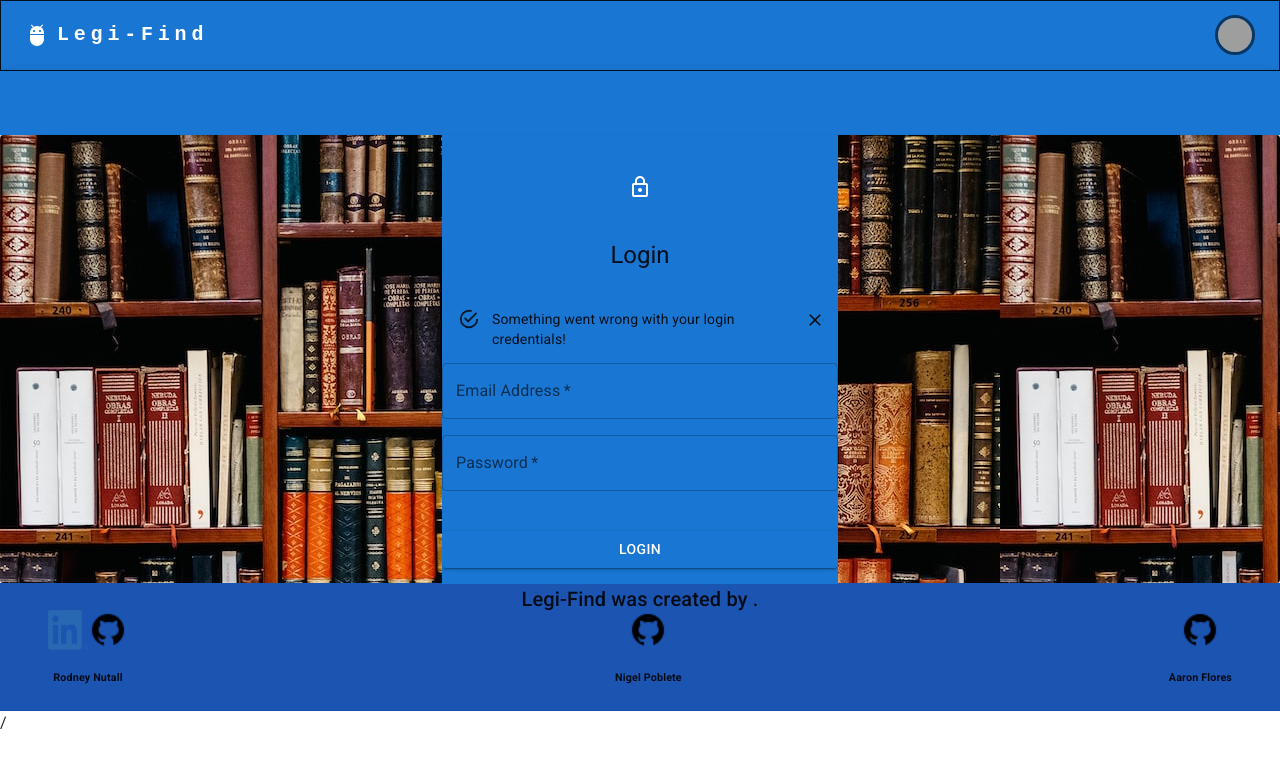
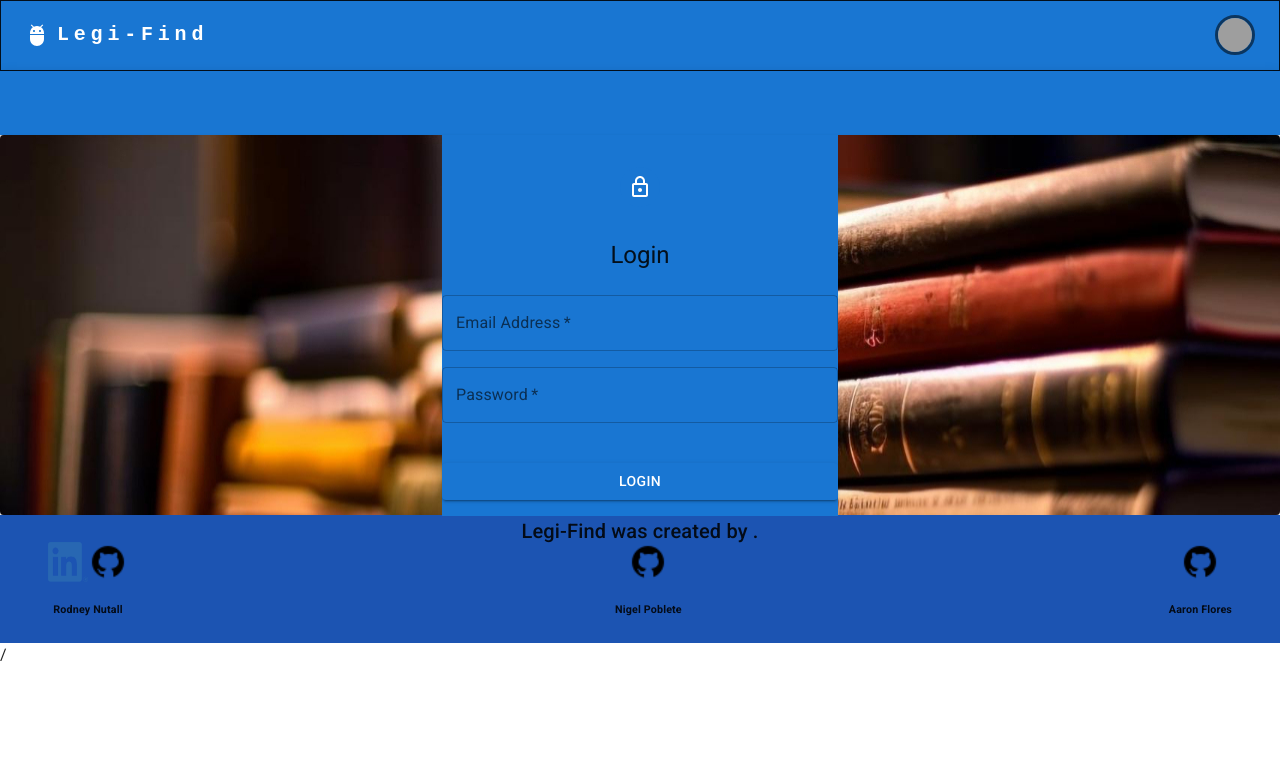
Before and after one commit to evohat3/Legi-Find, a React (Create React App) app in the folder Client/: page /login in a window 1280 px wide. Shown: the top 768 px of the page. Built offline with nearby package versions, Linux system fonts and the light colour scheme; grey boxes are pictures that could not be loaded.

Commit message:
removed unused components and adding styling to account page

```diff
--- a/Client/src/pages/AccountPage.js
+++ b/Client/src/pages/AccountPage.js
@@ -18,7 +18,7 @@ export default function Account() {
 
     return (
         <ThemeProvider theme={defaultTheme}>
-        <Container component="main" maxWidth="xs">
+        <Container component="main" >
           <CssBaseline />
           <Box
           sx={{
@@ -26,12 +26,13 @@ export default function Account() {
             display: 'flex',
             flexDirection: 'column',
             alignItems: 'center',
-            justifyContent: 'center'
+            justifyContent: 'center',
+            border: 1
           }}
         >
         <Grid container rowSpacing={1} columnSpacing={{ xs: 1, sm: 2, md: 3 }} >
             <Grid xs={8}>
-                <Grid xs={6}>
+                <Grid item xs={6}>
                     <Typography
                 sx={{
                     textAlign: 'left',
@@ -39,7 +40,7 @@ export default function Account() {
                 }}
                     >Change UserName:</Typography>
                     </Grid>
-                    <Grid xs={6}>
+                    <Grid item xs={6}>
             <TextField
                 sx={{
                     textAlign: 'left',
@@ -47,7 +48,7 @@ export default function Account() {
                 }}
                     >InputNewUsername</TextField>
                     </Grid>
-                    <Grid xs={6}>
+                    <Grid item xs={6}>
                 <Typography
                 sx={{
                     textAlign: 'left',
@@ -55,7 +56,7 @@ export default function Account() {
                 }}
                     >Change Password:</Typography>
                     </Grid>
-                    <Grid xs={6}>
+                    <Grid item xs={6}>
             <TextField
                 sx={{
                     textAlign: 'left',
@@ -63,7 +64,7 @@ export default function Account() {
                 }}
                     >Input New Password</TextField>
                     </Grid>
-                    <Grid xs={6}>
+                    <Grid item xs={6}>
                     <Typography
                         sx={{
                         textAlign: 'left',
@@ -72,7 +73,7 @@ export default function Account() {
                     >Change Avatar:
                     </Typography>
                 </Grid>
-                <Grid xs={6}>
+                <Grid item xs={6}>
                 <Button
                 sx={{
                     textAlign: 'left',
--- a/Client/src/pages/LoginPage.js
+++ b/Client/src/pages/LoginPage.js
@@ -44,7 +44,7 @@ const Login = () => {
 
   const [userFormData, setUserFormData] = useState({ email: '', password: '' });
   const [validated, setValidated] = useState(false);
-  const [showAlert, setShowAlert] = useState(null);
+  const [showAlert, setShowAlert] = useState(false);
   const [login, { error, data }] = useMutation(LOGIN);
   // const { userData ,setUserData } = useContext(UserContext) || {};
 
@@ -113,14 +113,7 @@ const Login = () => {
               </Avatar><Typography component="h1" variant="h5">
                   Login
                 </Typography><Box component="form" noValidate validated={validated.toString()} onSubmit={handleSubmit} sx={{ mt: 3 }}>
-                  <Alert
-                    dismissible="true"
-                    onClose={() => setShowAlert(false)}
-                    show={showAlert ? 'true' : undefined}
-                    variant='danger'
-                  >
-                    Something went wrong with your login credentials!
-                  </Alert>
+
 
                   <Grid container spacing={2}>
                     <Grid item xs={12}>
```
Also changed, not shown: Client/src/components/assets/photo-1521587760476-6c12a4b040da (1).jpg (added), Client/src/components/assets/row-old-textbooks-fills-antique-bookshelf-generated-by-ai.jpg.
